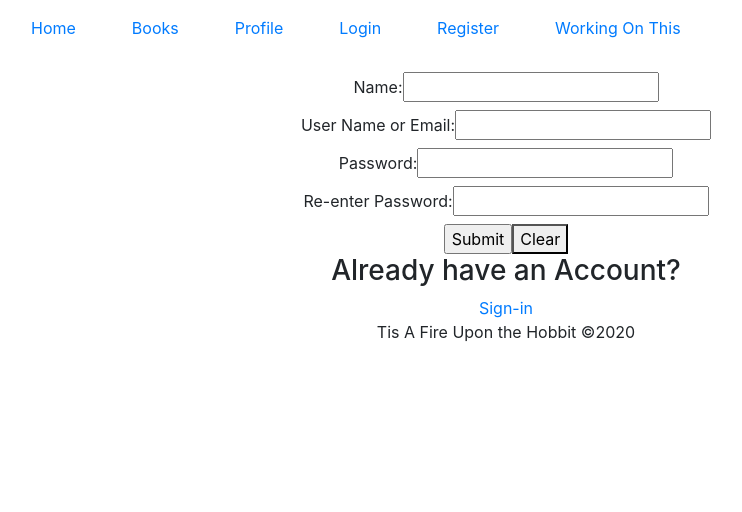
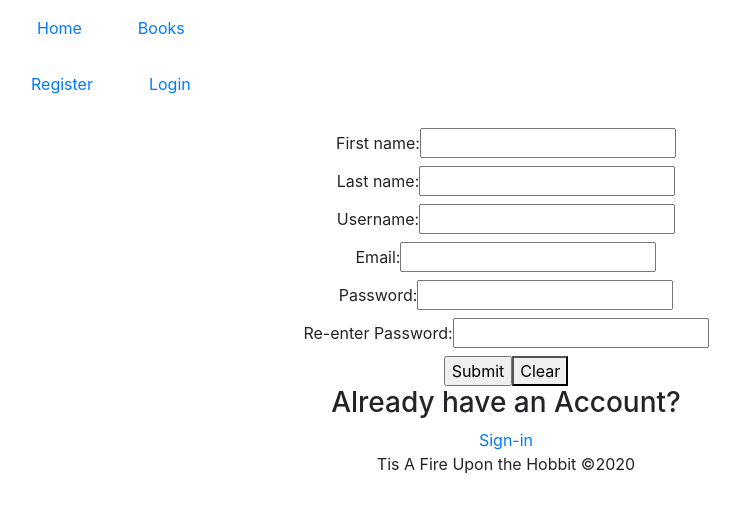
Before and after one commit to smcleod86/Frontend-Reading-Buddy, a React (Create React App) app: page /register in a window 1280 px wide. Shown: the top 512 px of the page, without its empty margins (134-876 px from the left). Built offline with nearby package versions, Linux system fonts and the light colour scheme; the HTML template or start-up script is replaced by a standard one.

Commit message:
auth is working

```diff
--- a/package.json
+++ b/package.json
@@ -7,9 +7,7 @@
     "@testing-library/react": "^9.5.0",
     "@testing-library/user-event": "^7.2.1",
     "axios": "^0.19.2",
-
     "bootstrap": "^4.5.0",
-
     "jwt-decode": "^2.2.0",
     "react": "^16.13.1",
     "react-bootstrap": "^1.3.0",
--- a/src/App.js
+++ b/src/App.js
@@ -1,7 +1,10 @@
-import React  from 'react';
-import { BrowserRouter as Router, Switch, Route } from 'react-router-dom';
+import React, { useEffect, useState } from 'react';
+import { Switch, Route, Redirect, BrowserRouter as Router } from 'react-router-dom';
 import './App.css';
 import 'bootstrap/dist/css/bootstrap.min.css';
+import jwt_decode from 'jwt-decode';
+import setAuthToken from './utils/setAuthToken';
+
 import Navbar from './components/Navbar';
 import Books from './components/Books';
 import Home from './components/Home';
@@ -17,57 +20,69 @@ import SearchBookDetails from './components/SearchBookDetails';
 import ProfileFriends from './components/profile_components/ProfileFriends';
 import ProfileReviews from './components/profile_components/ProfileReviews';
 import ProfileHaveRead from './components/profile_components/ProfileHaveRead';
-import ProfileCurrentlyReading from './components/profile_components/ProfileCurrentlyReading';
 import ProfileWishlist from './components/profile_components/ProfileWishlist';
 
+
+const PrivateRoute = ({ component: Component, ...rest }) => {
+
+  const user = localStorage.getItem(`jwtToken`);
+  return <Route {...rest} render={(props) => (
+      user
+          ? <Component {...rest} {...props} />
+          : <Redirect to='/login' />
+      )}
+  />
+}
+
 function App() {
+  let [currentUser, setCurrentUser] = useState("")
+  let [isAuthenticated, setIsAuthenticated] = useState(true)
+
+  useEffect(() => {
+    let token;
+    if(localStorage.getItem('jwtToken') === null) {
+      setIsAuthenticated(false)
+    } else {
+      token = jwt_decode(localStorage.getItem('jwtToken'));
+      setAuthToken(localStorage.jwtToken);
+      setCurrentUser(token);
+      setIsAuthenticated(true);
+    }
+  }, [])
+
+  let nowCurrentUser = (userData) => {
+    console.log("oh hey this is even running")
+    setCurrentUser(userData);
+    setIsAuthenticated(true)
+  }
+
+  let handleLogout = () => {
+    if(localStorage.getItem('jwtToken') !== null) {
+      localStorage.removeItem('jwtToken');
+      setCurrentUser(null);
+      setIsAuthenticated(false);
+    }
+  }
+
+  console.log('Current User = ', currentUser);
+  console.log('Authenticated = ', isAuthenticated);
+
   return (
     <div className="App">
       <Router>
-        <Navbar />
+        <Navbar  handleLogout={handleLogout} isAuthed={isAuthenticated}/>
         <Switch>
-        <Route exact path='/'>
-            <Home />
-          </Route>
-          <Route exact path='/books'>
-            <Books />
-          </Route>
-          <Route exact path='/book/:id'>
-              <SearchBookDetails />
-            </Route>
-          <Route exact path='/profile'>
-            <Profile />
-          </Route>
-          <Route exact path='/register'>
-            <Register />
-          </Route>
-          <Route exact path='/login'>
-            <Login />
-          </Route>
-          <Route expact path='/profile/friends'>
-            <Profile />
-            <ProfileFriends />
-          </Route>
-          <Route expact path='/profile/reviews'>
-            <Profile />
-            <ProfileReviews />
-          </Route>
-          <Route expact path='/profile/haveread'>
-            <Profile />
-            <ProfileHaveRead />
-          </Route>
-          <Route expact path='/profile/wishlist'>
-            <Profile />
-            <ProfileWishlist/>
-          </Route>
-          <Route expact path='/profile/currentlyreading'>
-            <Profile />
-            <ProfileCurrentlyReading />
-          </Route>
-          <Route expact path='/profile/wishlist'>
-            <Profile />
-            <ProfileWishlist/>
-          </Route>
+          <Route path='/books' component = { Books } />
+          <Route exact path='/book/:id' component = {SearchBookDetails} />
+          <Route exact path='/profile' component = { Profile } />
+          <Route path='/register' component = { Register } />
+          <Route path='/login' render={ (props) => <Login {...props} nowCurrentUser={nowCurrentUser} setIsAuthenticated={setIsAuthenticated} user={currentUser} /> } />
+          <PrivateRoute path='/profile' component={ Profile } user={currentUser} />
+          <Route expact path='/profile/friends' component = { Profile, ProfileFriends } user={currentUser} />
+          <Route expact path='/profile/reviews' component = {Profile, ProfileReviews } user={currentUser} />
+          <Route expact path='/profile/haveread' component = {Profile, ProfileHaveRead} user={currentUser} />
+          <Route expact path='/profile/wishlist' component = {Profile, ProfileWishlist } user={currentUser} />
+          <Route path='/' exact component={ Home } />
         </Switch>
       </Router>
       <Footer />
--- a/src/components/Login.js
+++ b/src/components/Login.js
@@ -1,17 +1,56 @@
-import React from 'react'
+import React, { useState, useEffect } from 'react';
+import axios from 'axios';
+import jwt_decode from 'jwt-decode';
+import setAuthToken from '../utils/setAuthToken';
+import { Redirect } from 'react-router-dom'
 
-export default function Login() {
+const Login = (props) => {
+    console.log(props)
+    let [email, setEmail] = useState('')
+    let [password, setPassword] = useState('')
+
+    let handleEmail = (e) => {
+      setEmail(e.target.value)
+    }
+
+    let handlePassword = (e) => {
+      setPassword(e.target.value)
+    }
+
+    let handleSubmit = (e) => {
+      e.preventDefault();
+      const userData = {
+        email: email,
+        password: password
+      }
+      axios.post(`${process.env.REACT_APP_SERVER_URL}/users/login`, userData)
+        .then(res => {
+          const { token } = res.data;
+          // Save to LocalStorage
+          localStorage.setItem('jwtToken', token);
+          // Set token to Auth Header
+          setAuthToken(token);
+          // Decode token to get user data
+          const decoded = jwt_decode(token);
+          // Set current user
+          props.nowCurrentUser(decoded);
+        })
+        .catch(err => console.log(err));
+    }
+
+    if (props.user) return <Redirect to="/profile" user={props.user} />
+
     return (
         <div>
-            <form>
+            <form onSubmit ={handleSubmit}>
                 <label>
-                    User Name or Email:
-                    <input type="text" name="user" />
+                    Email:
+                    <input type="email" name="email" value={email} onChange={handleEmail} className="form-control" required />
                 </label>
                 <br></br>
                 <label>
                     Password:
-                    <input type="password" name="password" />
+                    <input type="password" name="password" value={password} onChange={handlePassword} className="form-control" required />
                 </label>
                 <br></br>
                 <input type="submit" value="Submit" />
@@ -22,3 +61,5 @@ export default function Login() {
         </div>
     )
 }
+
+export default Login;
--- a/src/components/Navbar.js
+++ b/src/components/Navbar.js
@@ -14,19 +14,26 @@ const Navbar = (props) => {
                         <li className="nav-item">
                             <NavLink className="nav-link" to = "/books" >Books</NavLink>
                         </li>
+                    </ul>
+                    {
+                        props.isAuthed
+                        ? <ul className="nav-items">
                             <li className="nav-item">
                                 <NavLink className="nav-link" to = "/profile">Profile</NavLink>
                             </li>
                             <li className="nav-item">
-                            <NavLink className="nav-link" to = "/login">Login</NavLink>
+                                <span onClick={props.handleLogout} className="nav-link logout-link" to="/login">Logout</span>
                             </li>
+                         </ul>
+                        : <ul className="nav-items">
                             <li className="nav-item">
                                 <NavLink className="nav-link" to = "/register">Register</NavLink>
                             </li>
                             <li className="nav-item">
-                            <NavLink className="nav-link" to = "/editblahblah">Working On This</NavLink>
+                                <NavLink className="nav-link" to="/login">Login</NavLink>
                             </li>
                          </ul>
+                    }
                 </div>
             </div>
         </nav>
--- a/src/components/Register.js
+++ b/src/components/Register.js
@@ -1,26 +1,92 @@
-import React from 'react'
+import React, { useState } from 'react';
+import axios from 'axios';
+import { Redirect } from 'react-router-dom'
 
-export default function Register() {
+const Register = () => {
+  let [first_name, setFirstName] = useState('')
+  let [last_name, setLastName] = useState('')
+  let [user_name, setUserName] = useState('')
+  let [email, setEmail] = useState('')
+  let [password, setPassword] = useState('')
+  let [password2, setPassword2] = useState('')
+  let [redirect, setRedirect] = useState(false)
+
+  let handleFirstName = (e) => {
+    setFirstName(e.target.value)
+  }
+
+  let handleLastName = (e) => {
+    setLastName(e.target.value)
+  }
+
+  let handleUserName = (e) => {
+    setUserName(e.target.value)
+  }
+
+  let handleEmail = (e) => {
+    setEmail(e.target.value)
+  }
+
+  let handlePassword = (e) => {
+    setPassword(e.target.value)
+  }
+
+  let handlePassword2 = (e) => {
+    setPassword2(e.target.value)
+  }
+
+  let handleSubmit = (e) => {
+    e.preventDefault();
+    if (password === password2) {
+      const newUser = {
+        first_name: first_name,
+        last_name: last_name,
+        user_name: user_name,
+        email: email,
+        password: password,
+      }
+
+  axios.post(`${process.env.REACT_APP_SERVER_URL}/users/register`, newUser)
+        // .then(res => console.log(res.data))
+    .then(res => {
+      setRedirect(true)
+    })
+      .catch(err => console.log(err));
+    }
+  }
+
+  if (redirect) return <Redirect to="/login" />
+
     return (
-        <form>
+        <form method="post" onSubmit={handleSubmit}>
             <label>
-                Name:
-                <input type="text" name="name" />
+                First name:
+                <input type="text" name="first_name" value={first_name} onChange={handleFirstName} />
             </label>
             <br></br>
             <label>
-                User Name or Email:
-                <input type="text" name="user" />
+                Last name:
+                <input type="text" name="last_name" value={last_name} onChange={handleLastName} />
+            </label>
+            <br></br>
+            <label>
+                Username:
+                <input type="text" name="user_name" name="last_name" value={last_name} onChange={handleUserName} />
+            </label>
+            <br></br>
+            <label>
+                Email:
+                <input type="email" name="email" value={email} onChange={handleEmail} />
             </label>
             <br></br>
             <label>
                 Password:
-                <input type="password" name="password" />
+                <input type="password" name="password" value={password} onChange={handlePassword} />
             </label>
             <br></br>
             <label>
                 Re-enter Password:
-                <input type="password" name="password" />
+                <input type="password" name="password" value={password2} onChange={handlePassword2} />
             </label>
             <br></br>
             <input type="submit" value="Submit" />
@@ -30,3 +96,5 @@ export default function Register() {
         </form>
     )
 }
+
+export default Register
--- a/src/components/profile_components/ProfileCurrentlyReading.js
+++ /dev/null
@@ -1,9 +0,0 @@
-import React from 'react'
-
-export default function ProfileCurrentlyReading(props) {
-    return(
-        <div>
-            <h1> These are the books I am currently reading:</h1>
-        </div>
-    )
-}
```
Lines whose indentation alone changed are shown as unchanged.
